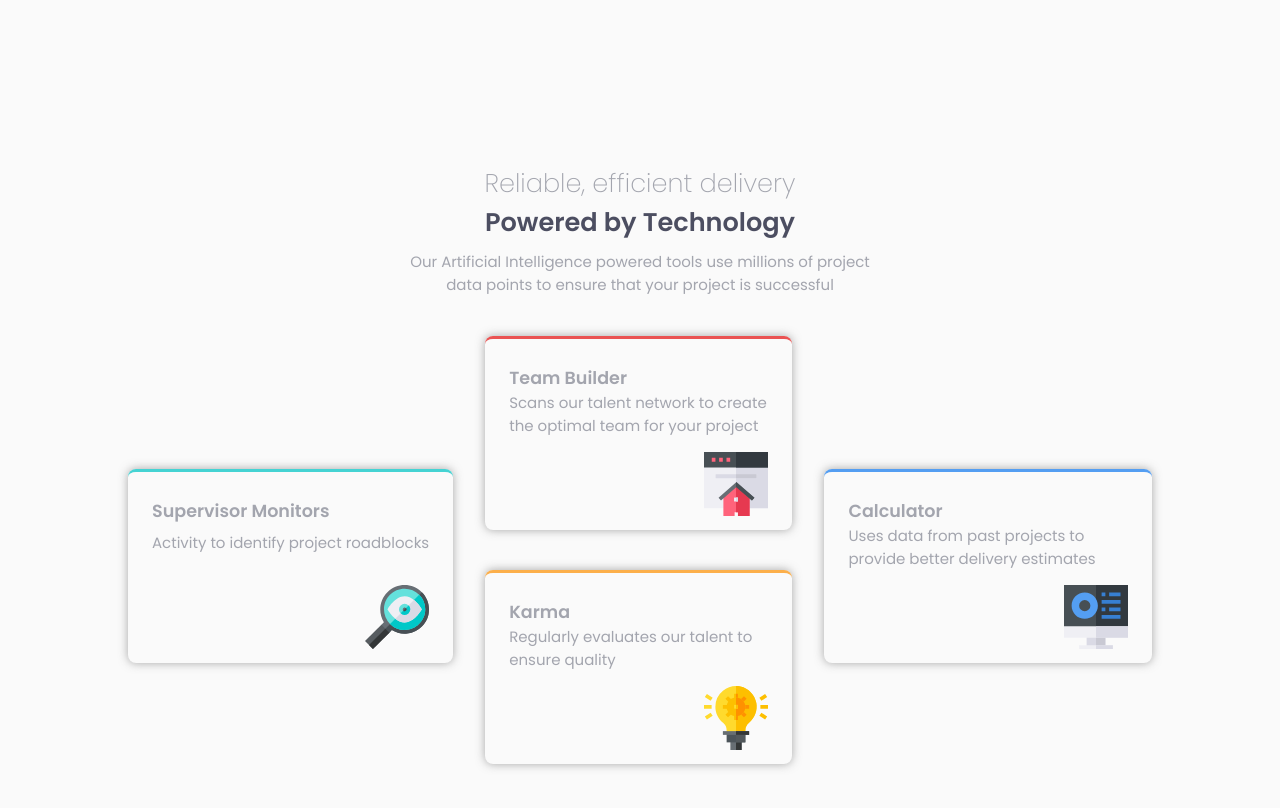
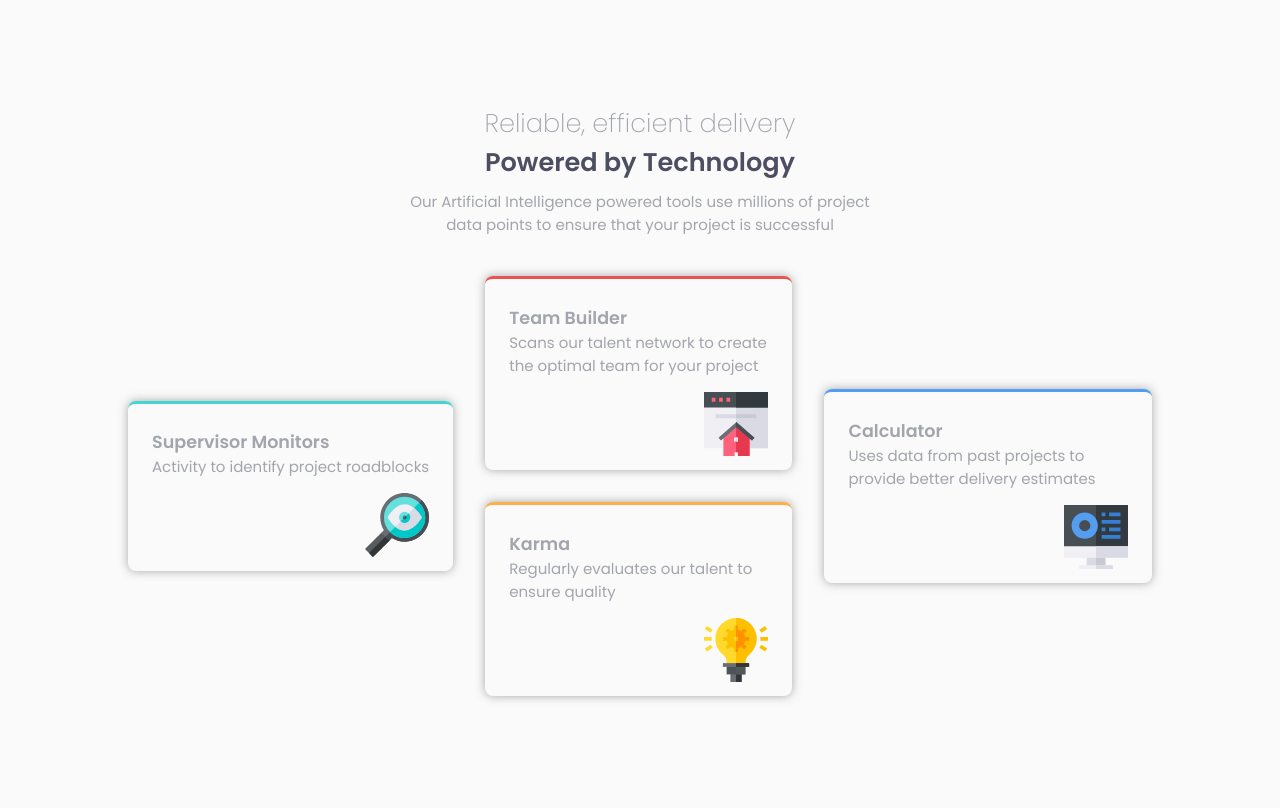
Before and after one commit to jmnyarega/four-card-feature-section, a plain HTML site: page index.html in a window 1280 px wide. Drawn offline with Linux system fonts and the light colour scheme.

Commit message:
power of grid layout

```diff
--- a/css/index.css
+++ b/css/index.css
@@ -61,6 +61,7 @@ body {
 
 .card {
   margin-top: 2rem;
+  max-width: 300px;
 }
 
 .card > h3 {
@@ -81,12 +82,10 @@ body {
 
 .card--team {
   border-top: 3px solid var(--red);
-  margin-bottom: -5.8rem;
 }
 
 .card--karma {
   border-top: 3px solid var(--orange);
-  margin-top: -5.8rem;
 }
 
 .card--calculator {
@@ -94,6 +93,10 @@ body {
 }
 
 @media (min-width: 400px) {
+  body {
+    max-height: 100vh;
+    margin: 0 auto;
+  }
   .container {
     display: grid;
     column-gap: 2rem;
@@ -102,28 +105,16 @@ body {
   }
 
   .card--karma {
-    grid-column: 2;
     grid-row: -1;
   }
 
   .card--supervisor {
-    grid-row: 2;
-    grid-column: 1;
+    grid-row: 1 / 6;
+    place-self: center;
   }
 
   .card--calculator {
-    grid-row: 2;
-    grid-column: 3;
-  }
-
-  .card--team {
-    grid-column: 2;
+    grid-row: 1 / 6;
+    place-self: center;
   }
 }
-
-/*
- *
- * Admin App - 300k
- * Client-facing application - 50k
- *
- */
```
